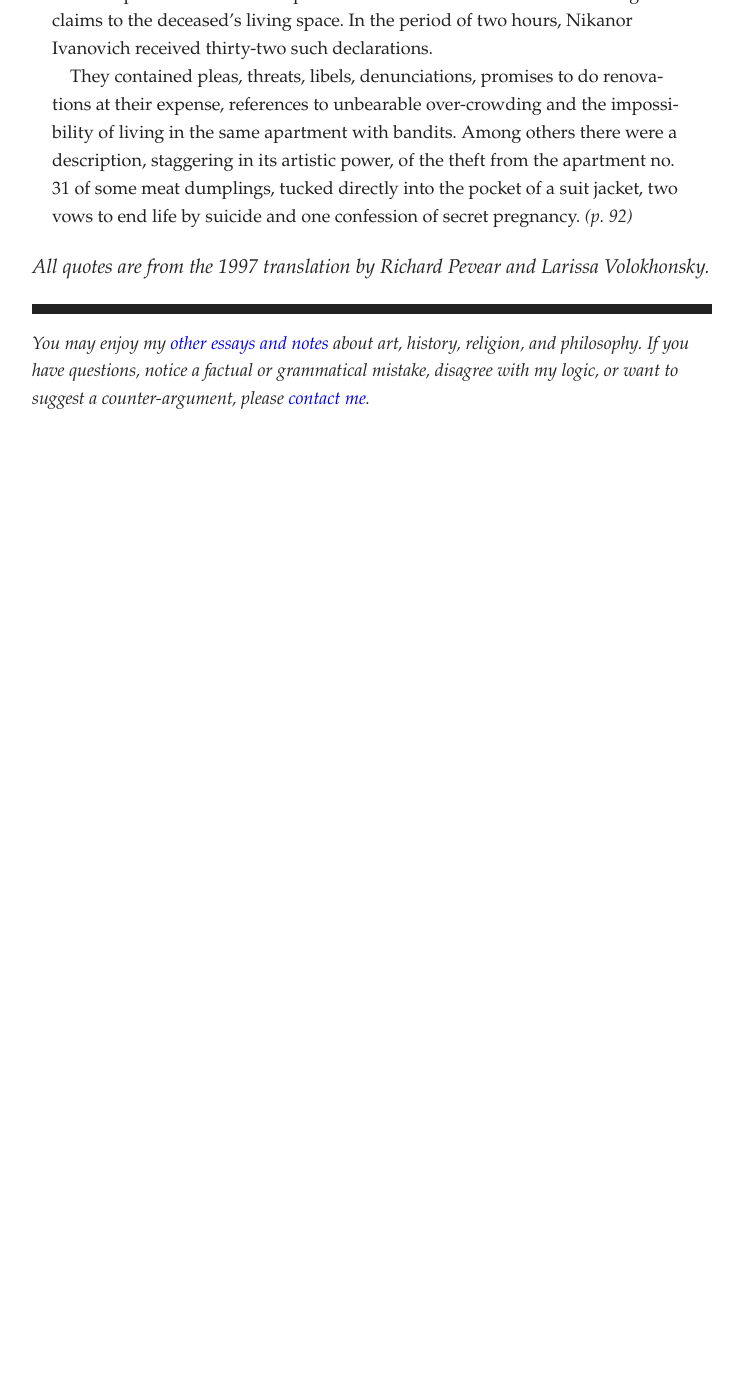
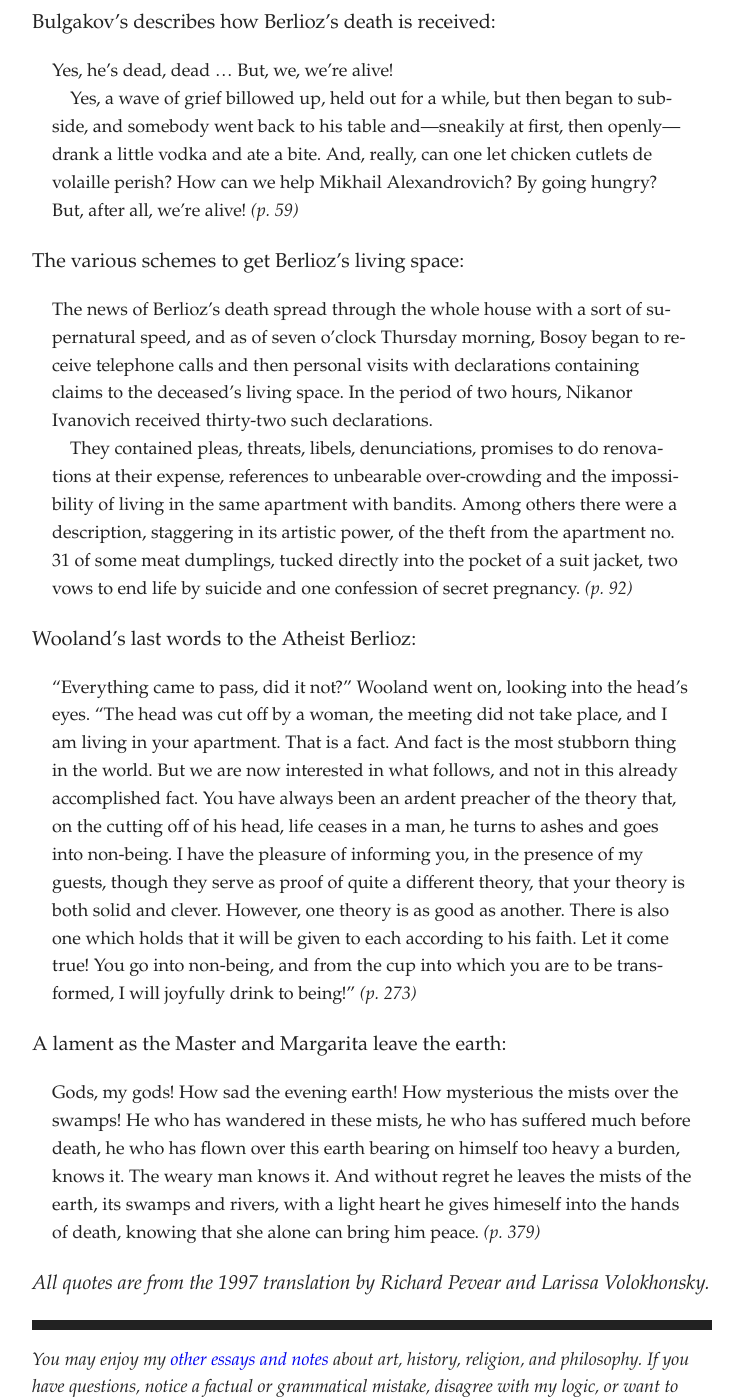
Before and after one commit to artsandmetaphysics/goodlifeodyssey, a Jekyll site: the page built from _documents/the-master-and-margarita.md, in a window 1280 px wide and 1400 px high, scrolled down 6555 px. Shown: the whole window, without its empty margins (268-1011 px from the left). Built offline with Jekyll 4.4.1, drawn with Linux system fonts in a browser that asks for light colours; before the commit the page ends 7008 px from its top, so only the background shows below that; some of the changed text lies outside the part shown.

Commit message:
Add final chapter notes + quotes

```diff
--- a/_documents/the-master-and-margarita.md
+++ b/_documents/the-master-and-margarita.md
@@ -32,12 +32,21 @@
 16. (Jerusalem) Jesus is executed; Matthew Levi attempts to relieve him
 17. The Variety closes; supernatural events follow its bookkeeper, who is eventually arrested
 18. Berlioz’s uncle and the Variety’s barman visit Wooland at Berlioz’s apartment
-19. Margarita meets Azazello
+19. Margarita meets Azazello, who gives her the opportunity to see the Master again
 20. The magical cream turns Margarita into a beautiful which
 21. Margarita flies over Moscow and destroys the critic’s apartment
 22. Margarita meets Wooland, who is playing chess with Behemoth
 23. Margarita greets guests at Wooland’s super fantastical ball
-
+24. Wooland reunites Margarita and the Master in their old apartment
+25. (Jerusalem) Pilate meets with the head of secret police
+26. (Jerusalem) Judas is murdered, while chasing after his lover
+27. The investigation; Berlioz’s appartment is destroyed in a fight
+28. Behometh and Koroviev wreck havoc on Moscow
+29. Yeshua intercedes for the Master and Margarita and Wooland complies
+30. The Master and Margarita’s magical departure from Moscow
+31. Whistles on the hills overlooking Moscow
+32. Pilate is relieved at last, and the Master and Margarita are given their eternal home
+33. (Epilogue) The minor Moscow characters’s endings
 
 ## Characters
 
@@ -178,4 +187,16 @@
 <p>They contained pleas, threats, libels, denunciations, promises to do renovations at their expense, references to unbearable over-crowding and the impossibility of living in the same apartment with bandits. Among others there were a description, staggering in its artistic power, of the theft from the apartment no. 31 of some meat dumplings, tucked directly into the pocket of a suit jacket, two vows to end life by suicide and one confession of secret pregnancy. <cite>(p. 92)</cite></p>
 </blockquote>
 
+Wooland’s last words to the Atheist Berlioz:
+
+<blockquote class="prose">
+<p>“Everything came to pass, did it not?” Wooland went on, looking into the head’s eyes. “The head was cut off by a woman, the meeting did not take place, and I am living in your apartment. That is a fact.  And fact is the most stubborn thing in the world. But we are now interested in what follows, and not in this already accomplished fact. You have always been an ardent preacher of the theory that, on the cutting off of his head, life ceases in a man, he turns to ashes and goes into non-being. I have the pleasure of informing you, in the presence of my guests, though they serve as proof of quite a different theory, that your theory is both solid and clever. However, one theory is as good as another. There is also one which holds that it will be given to each according to his faith. Let it come true! You go into non-being, and from the cup into which you are to be transformed, I will joyfully drink to being!” <cite>(p. 273)</cite></p>
+</blockquote>
+
+A lament as the Master and Margarita leave the earth:
+
+<blockquote class="prose">
+<p>Gods, my gods! How sad the evening earth! How mysterious the mists over the swamps! He who has wandered in these mists, he who has suffered much before death, he who has flown over this earth bearing on himself too heavy a burden, knows it. The weary man knows it. And without regret he leaves the mists of the earth, its swamps and rivers, with a light heart he gives himeself into the hands of death, knowing that she alone can bring him peace. <cite>(p. 379)</cite></p>
+</blockquote>
+
 *All quotes are from the 1997 translation by Richard Pevear and Larissa Volokhonsky.*
```
Also changed, not shown: documents/the-master-and-margarita.md (+21 -2 lines).
